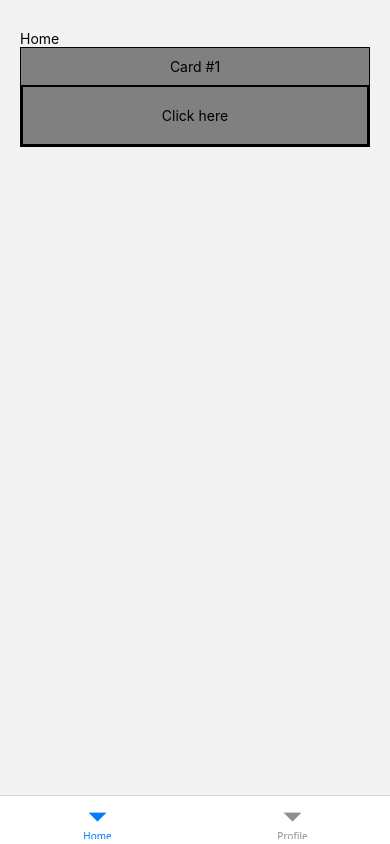
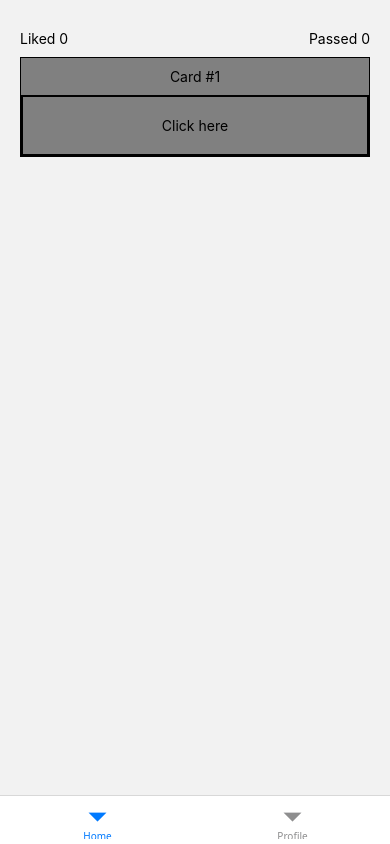
Before and after one commit to nkil123/mySuperApp, a React Native app: screen /Home in a window 390 px wide. Built offline with nearby package versions, Linux system fonts and the light colour scheme.

Commit message:
added feature changes

```diff
--- a/src/components/Deck.tsx
+++ b/src/components/Deck.tsx
@@ -4,7 +4,9 @@ import {
   GestureResponderEvent,
   PanResponder,
   PanResponderGestureState,
+  Pressable,
   StyleSheet,
+  Text,
   View,
 } from 'react-native';
 import React, { useRef, useState } from 'react';
@@ -13,14 +15,19 @@ import { DeckDataType } from '../mockData/DeckData';
 export type DeckProps = {
   decks: DeckDataType[];
   renderCard: (props: DeckDataType, index: number) => React.JSX.Element;
+  onSwipeLeft?: (deck: DeckDataType) => void;
+  onSwipeRight?: (deck: DeckDataType) => void;
 };
 
 const SCREEN_WIDTH = Dimensions.get('window').width;
 
 const SCREEN_THRESHOLD = 0.25 * SCREEN_WIDTH;
 
-const Deck = ({ decks, renderCard }: DeckProps) => {
+const Deck = ({ decks, renderCard, onSwipeLeft, onSwipeRight }: DeckProps) => {
   const [index, setIndex] = useState(0);
+  // panResponder is built once, so its callbacks close over the first render.
+  // They read indexRef instead of index, which would always be stale.
+  const indexRef = useRef(0);
   const { current: pan } = useRef(new Animated.ValueXY());
   const { current: panResponder } = useRef(
     PanResponder.create({
@@ -42,7 +49,6 @@ const Deck = ({ decks, renderCard }: DeckProps) => {
   );
 
   const forceSwipe = (position: 'left' | 'right') => {
-    console.log('forceSwipe', index);
     const x = position === 'left' ? -SCREEN_WIDTH : SCREEN_WIDTH;
     Animated.timing(pan, {
       toValue: { x, y: 0 },
@@ -52,15 +58,26 @@ const Deck = ({ decks, renderCard }: DeckProps) => {
   };
 
   const onSwipeComplete = (position: 'left' | 'right') => {
-    console.log(index, 'onSwipeComplete');
-    setIndex(prev => prev + 1);
+    const swiped = decks[indexRef.current];
+    indexRef.current += 1;
+    setIndex(indexRef.current);
     pan.setValue({ x: 0, y: 0 });
+    if (swiped) {
+      position === 'right' ? onSwipeRight?.(swiped) : onSwipeLeft?.(swiped);
+    }
   };
+
   const resetPosition = () => {
     Animated.spring(pan, {
       toValue: { x: 0, y: 0 },
       useNativeDriver: false,
     }).start();
+  };
+
+  const restart = () => {
+    indexRef.current = 0;
+    setIndex(0);
+    pan.setValue({ x: 0, y: 0 });
   };
 
   const getCardAnimationStyle = () => {
@@ -75,8 +92,8 @@ const Deck = ({ decks, renderCard }: DeckProps) => {
   };
 
   const renderDecks = () => {
-    return decks.map((item: DeckDataType, i: number) => {
-      console.log(i, index);
+    return decks
+      .map((item: DeckDataType, i: number) => {
         if (i < index) {
           return null;
         }
@@ -91,17 +108,50 @@ const Deck = ({ decks, renderCard }: DeckProps) => {
             </Animated.View>
           );
         }
-      return <Animated.View style={styles.cardStyles} key={i}>{renderCard(item, i)}</Animated.View>;
-    }).reverse();
+        return (
+          <Animated.View style={styles.cardStyles} key={i}>
+            {renderCard(item, i)}
+          </Animated.View>
+        );
+      })
+      .reverse();
   };
-  return <View >{renderDecks()}</View>;
+
+  if (index >= decks.length) {
+    return (
+      <View style={styles.emptyState}>
+        <Text style={styles.emptyTitle}>{'No more cards'}</Text>
+        <Pressable onPress={restart} style={styles.restartButton}>
+          <Text style={styles.restartText}>{'Start over'}</Text>
+        </Pressable>
+      </View>
+    );
+  }
+
+  return <View>{renderDecks()}</View>;
 };
 
 const styles = StyleSheet.create({
-  cardStyles:{
-    position:'absolute',
-    width:"100%"
-  }
-})
+  cardStyles: {
+    position: 'absolute',
+    width: '100%',
+  },
+  emptyState: {
+    alignItems: 'center',
+    paddingVertical: 60,
+  },
+  emptyTitle: {
+    fontSize: 18,
+    paddingBottom: 20,
+  },
+  restartButton: {
+    borderWidth: 2,
+    paddingHorizontal: 30,
+    paddingVertical: 15,
+  },
+  restartText: {
+    textAlign: 'center',
+  },
+});
 
 export default Deck;
--- a/src/screens/Home.tsx
+++ b/src/screens/Home.tsx
@@ -1,25 +1,19 @@
-import {
-  Animated,
-  Button,
-  Image,
-  PanResponder,
-  Pressable,
-  Text,
-  View,
-} from 'react-native';
-import React, { useRef } from 'react';
+import { Image, Pressable, StyleSheet, Text, View } from 'react-native';
+import React, { useState } from 'react';
 import { NativeStackScreenProps } from '@react-navigation/native-stack';
 import { RootStackParamList } from '../navigation/StackNavigator';
-// import { Ball } from '../components/Ball';
 import Deck from '../components/Deck';
 import { DeckData, DeckDataType } from '../mockData/DeckData';
 
 type HomeProps = NativeStackScreenProps<RootStackParamList, 'Home'>;
 
-const Home = ({ navigation }: HomeProps) => {
+const Home = (_props: HomeProps) => {
+  const [liked, setLiked] = useState<DeckDataType[]>([]);
+  const [passed, setPassed] = useState<DeckDataType[]>([]);
+
   const renderDeckCards = (deckCard: DeckDataType) => {
     return (
-      <View  style={{backgroundColor:'gray', borderWidth:1}}>
+      <View style={{ backgroundColor: 'gray', borderWidth: 1 }}>
         <Image height={200} src={deckCard.uri} />
         <Text style={{ textAlign: 'center', paddingVertical: 10 }}>
           {deckCard.text}
@@ -34,19 +28,29 @@ const Home = ({ navigation }: HomeProps) => {
       </View>
     );
   };
+
   return (
     <View style={{ marginHorizontal: 20, marginVertical: 30 }}>
-      <Text>Home</Text>
-      {/* <Ball /> */}
-      <Deck decks={DeckData} renderCard={renderDeckCards} />
-      {/* <Button
-        title="Go to profile"
-        onPress={() => {
-          navigation.navigate('Profile', { userId: '123' });
-        }}
-      /> */}
+      <View style={styles.tally}>
+        <Text>{`Liked ${liked.length}`}</Text>
+        <Text>{`Passed ${passed.length}`}</Text>
+      </View>
+      <Deck
+        decks={DeckData}
+        renderCard={renderDeckCards}
+        onSwipeRight={deck => setLiked(prev => [...prev, deck])}
+        onSwipeLeft={deck => setPassed(prev => [...prev, deck])}
+      />
     </View>
   );
 };
 
+const styles = StyleSheet.create({
+  tally: {
+    flexDirection: 'row',
+    justifyContent: 'space-between',
+    paddingBottom: 10,
+  },
+});
+
 export default Home;
```
Lines whose indentation alone changed are shown as unchanged.
